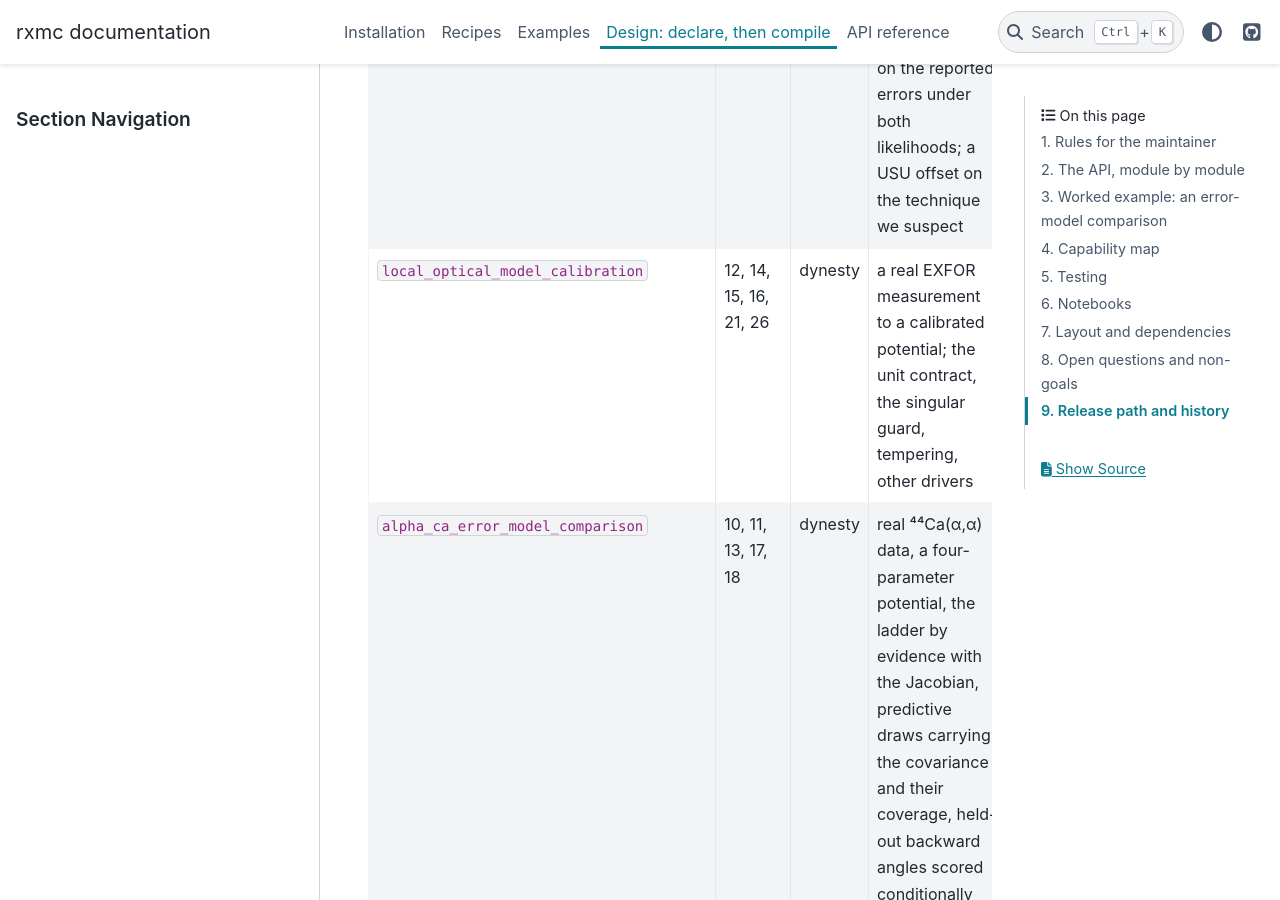
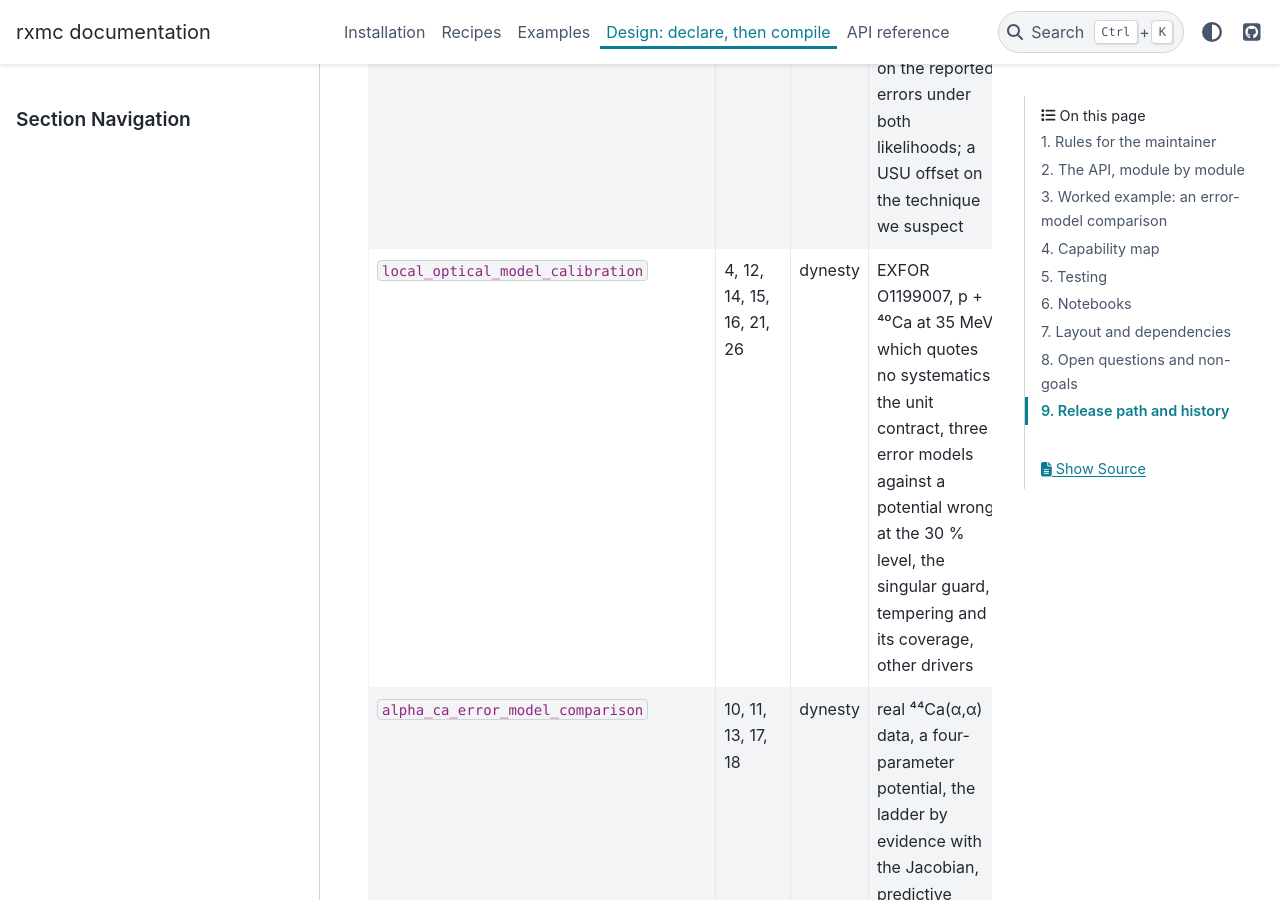
Before and after one commit to beykyle/rxmc, a Sphinx documentation site: the page built from docs/design.md, in a window 1280 px wide and 900 px high, scrolled down 19323 px. Built offline with Sphinx 7.4.7 and the PyData theme 0.15.4, drawn with Linux system fonts in a browser that asks for light colours; pages that are not in the unit, such as notebooks, are missing from menus; the version number could not be read and is left out.

Commit message:
Rebuild the optical-model notebook around a real measurement
- Real data: EXFOR O1199007, p + 40Ca elastic at 35 MeV, ratio to Rutherford,
  59 angles, 2.3 % statistical errors, committed as a CSV so the notebook runs
  anywhere.  The exfor_tools query is shown in the narrative, including that
  EXFOR spells elastic (P,EL) and a product tuple silently returns nothing
- The SimpleNamespace stand-in is now a dataclass, as the review asked, and it
  still exercises from_measurement: the unit contract, the CM-frame check, and
  the ratio-to-absolute conversion through the Rutherford closed form
- This entry quotes no systematics at all, which changes the notebook's spine.
  Three error models are compared instead: the quoted errors alone, an inferred
  normalisation (recipe 4), and an inferred model error (recipe 26, which this
  notebook previously cited without ever demonstrating)
- The result is worth the rewrite.  A normalisation buys almost nothing (log Z
  -3361 against -3479) because it rescales every angle alike, while an inferred
  model error takes chi2/N from 122 to 0.9 at delta = 30 %: a seven-parameter
  local potential describes this measurement to 30 %, not to 2.3 %
- Answers the review's question about the toy: the truth *is* covered, at 0.3
  sigma; the old corner range squeezed the posterior into a dot.  Tempered and
  untempered predictive posteriors are now compared by coverage as well
- Charged projectile, so the potential gains a Coulomb term, and the quantity
  check keeps a ratio measurement from being fitted with an absolute model

```diff
--- a/docs/design.md
+++ b/docs/design.md
@@ -628,7 +628,7 @@
 | `gp_discrepancy` | 7 | emcee, dynesty | mean-zero discrepancies with amplitudes growing in x: four rungs on a toy line, three on n+⁴⁰Ca missing its surface absorption; the total predictive band | 616 s |
 | `robust_likelihoods` | 9, 39 | emcee | Student-t versus Gaussian on three gross outliers; the iterative rejection loop, including the round that over-rejects and recovers | 54 s |
 | `error_scale_and_usu` | 34 | emcee | a global scale on the reported errors under both likelihoods; a USU offset on the technique we suspect | 90 s |
-| `local_optical_model_calibration` | 12, 14, 15, 16, 21, 26 | dynesty | a real EXFOR measurement to a calibrated potential; the unit contract, the singular guard, tempering, other drivers | 182 s |
+| `local_optical_model_calibration` | 4, 12, 14, 15, 16, 21, 26 | dynesty | EXFOR O1199007, p + ⁴⁰Ca at 35 MeV, which quotes no systematics: the unit contract, three error models against a potential wrong at the 30 % level, the singular guard, tempering and its coverage, other drivers | 1565 s |
 | `alpha_ca_error_model_comparison` | 10, 11, 13, 17, 18 | dynesty | real ⁴⁴Ca(α,α) data, a four-parameter potential, the ladder by evidence with the Jacobian, predictive draws carrying the covariance and their coverage, held-out backward angles scored conditionally | 1394 s |
 | `hierarchical_calibration` | 22, 24, 30, 35, 38 | dynesty | eight schools; a hierarchy on the physics parameters repairing a misspecified energy dependence, in sample and at a held-out energy | 937 s (alongside another notebook) |
 
```
Also changed, not shown: 2 other files.
